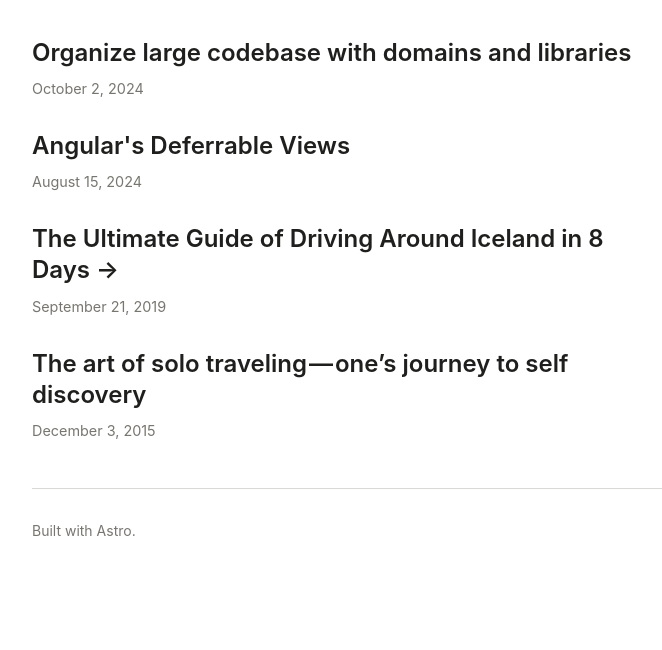
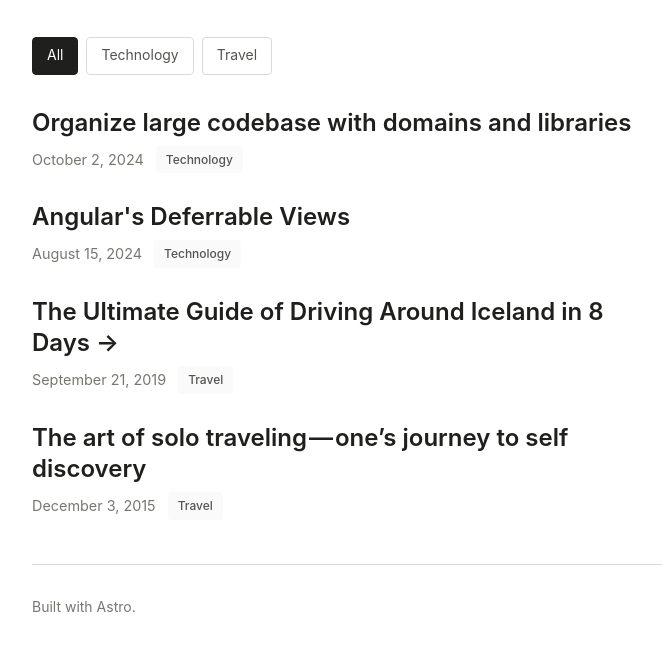
Before and after one commit to designcode/me, an Astro site: page / in a window 1280 px wide. Shown: the part 104-754 px from the top of the page, without its empty margins (292-954 px from the left). Built offline with nearby package versions, Linux system fonts and the light colour scheme; Astro itself is replaced by a stand-in of ours.

Commit message:
feat: category

````diff
--- a/src/layouts/PostLayout.astro
+++ b/src/layouts/PostLayout.astro
@@ -7,6 +7,7 @@ interface Props {
     date: string;
     description?: string;
     externalUrl?: string;
+    category?: string;
   };
 }
 
@@ -17,6 +18,7 @@ const { frontmatter } = Astro.props;
   <article>
     <header class="mb-12">
       <h1 class="text-4xl font-semibold leading-tight mb-3 text-primary mt-0">{frontmatter.title}</h1>
+      <div class="flex items-center gap-3">
         <time class="text-secondary text-sm">
           {new Date(frontmatter.date).toLocaleDateString('en-US', {
             year: 'numeric',
@@ -24,6 +26,10 @@ const { frontmatter } = Astro.props;
             day: 'numeric'
           })}
         </time>
+        {frontmatter.category && (
+          <span class="post-category">{frontmatter.category}</span>
+        )}
+      </div>
     </header>
     <div class="mb-12">
       <slot />
--- a/src/pages/index.astro
+++ b/src/pages/index.astro
@@ -8,9 +8,21 @@ const posts = Object.entries(postFiles).map(([path, post]: [string, any]) => ({
 })).sort(
   (a, b) => new Date(b.frontmatter.date).valueOf() - new Date(a.frontmatter.date).valueOf()
 );
+
+// Get unique categories
+const categories = [...new Set(posts.map(post => post.frontmatter.category).filter(Boolean))].sort();
 ---
 
 <BaseLayout title="designcode.me" description="Thoughts and Ramblings">
+  {categories.length > 0 && (
+    <div class="category-filter">
+      <button class="category-btn active" data-category="all">All</button>
+      {categories.map(category => (
+        <button class="category-btn" data-category={category}>{category}</button>
+      ))}
+    </div>
+  )}
+
   <div class="posts-list">
     {posts.map(post => {
       const isExternal = !!post.frontmatter.externalUrl;
@@ -18,13 +30,14 @@ const posts = Object.entries(postFiles).map(([path, post]: [string, any]) => ({
       const linkProps = isExternal ? { target: '_blank', rel: 'noopener noreferrer' } : {};
 
       return (
-        <article class="post-item">
+        <article class="post-item" data-category={post.frontmatter.category || 'uncategorized'}>
           <h2 class="post-title">
             <a href={linkUrl} class="post-link" {...linkProps}>
               {post.frontmatter.title}
               {isExternal && ' →'}
             </a>
           </h2>
+          <div class="post-meta">
             <p class="post-date">
               {new Date(post.frontmatter.date).toLocaleDateString('en-US', {
                 year: 'numeric',
@@ -32,6 +45,10 @@ const posts = Object.entries(postFiles).map(([path, post]: [string, any]) => ({
                 day: 'numeric'
               })}
             </p>
+            {post.frontmatter.category && (
+              <span class="post-category">{post.frontmatter.category}</span>
+            )}
+          </div>
           <p class="post-description">
             {post.frontmatter.description}
           </p>
@@ -40,3 +57,30 @@ const posts = Object.entries(postFiles).map(([path, post]: [string, any]) => ({
     })}
   </div>
 </BaseLayout>
+
+<script>
+  document.addEventListener('DOMContentLoaded', () => {
+    const categoryButtons = document.querySelectorAll('.category-btn');
+    const posts = document.querySelectorAll('.post-item');
+
+    categoryButtons.forEach(button => {
+      button.addEventListener('click', () => {
+        const selectedCategory = button.dataset.category;
+
+        // Update active state
+        categoryButtons.forEach(btn => btn.classList.remove('active'));
+        button.classList.add('active');
+
+        // Filter posts
+        posts.forEach(post => {
+          const postCategory = post.dataset.category;
+          if (selectedCategory === 'all' || postCategory === selectedCategory) {
+            post.style.display = '';
+          } else {
+            post.style.display = 'none';
+          }
+        });
+      });
+    });
+  });
+</script>
--- a/src/pages/posts/angular-deferrable-views.mdx
+++ b/src/pages/posts/angular-deferrable-views.mdx
@@ -2,6 +2,7 @@
 layout: ../../layouts/PostLayout.astro
 title: "Angular's Deferrable Views"
 date: "2024-08-15"
+category: "Technology"
 ---
 
 If you're following Angular development, there has been a rapid evolution in features and API. Angular 17 introduced template control flow that provides the mechanism to dynamically control how and when components and elements are rendered on the page.
@@ -14,7 +15,7 @@ To understand the how the deferrable work, we'll use some examples as we go. Con
 
 ```typescript
 @Component({
-  selector: 'app-root',
+  selector: "app-root",
   standalone: true,
   imports: [MyComponent],
   template: `
@@ -39,7 +40,7 @@ Let's replace the `@if` block with `@defer`
 
 ```typescript
 @Component({
-  selector: 'app-root',
+  selector: "app-root",
   standalone: true,
   imports: [MyComponent],
   template: `
@@ -68,21 +69,18 @@ Let's take a look at the other building blocks of deferrable that can be combine
 
 ```typescript
 @Component({
-  selector: 'app-root',
+  selector: "app-root",
   standalone: true,
   imports: [MyComponent],
   template: `
     <div class="container">
       @defer (when showComponent) {
       <MyComponent />
-      }
-      @placeholder {
+      } @placeholder {
       <button (click)="showComponent = true">Show Component</button>
-      }
-      @loading {
+      } @loading {
       <p>Loading MyComponent</p>
-      }
-      @error {
+      } @error {
       <p>MyComponent Failed to load</p>
       }
     </div>
@@ -107,7 +105,7 @@ This is the most basic variation of `on` condition. It makes `MyComponent` lazy
 
 ```typescript
 @Component({
-  selector: 'app-root',
+  selector: "app-root",
   standalone: true,
   imports: [MyComponent],
   template: `
@@ -127,7 +125,7 @@ Quite a powerful variation of `on` condition IMHO. It uses the [`requestIdleCall
 
 ```typescript
 @Component({
-  selector: 'app-root',
+  selector: "app-root",
   standalone: true,
   imports: [MyComponent],
   template: `
@@ -198,7 +196,7 @@ The `on interaction` condition allows us to defer the loading and rendering of c
 
 ```typescript
 @Component({
-  selector: 'app-root',
+  selector: "app-root",
   standalone: true,
   imports: [MyComponent],
   template: `
@@ -218,15 +216,14 @@ Alternatively, you can also use `placeholder` as the interaction trigger for def
 
 ```typescript
 @Component({
-  selector: 'app-root',
+  selector: "app-root",
   standalone: true,
   imports: [MyComponent],
   template: `
     <div class="container">
       @defer (on interaction) {
       <MyComponent />
-      }
-      @placeholder {
+      } @placeholder {
       <button>Show Component</button>
       }
     </div>
@@ -241,7 +238,7 @@ The `on hover` condition allows us to defer the rendering of component trigger e
 
 ```typescript
 @Component({
-  selector: 'app-root',
+  selector: "app-root",
   standalone: true,
   imports: [MyComponent],
   template: `
@@ -261,15 +258,14 @@ Alternatively, you can also use `placeholder` as the trigger for deferred conten
 
 ```typescript
 @Component({
-  selector: 'app-root',
+  selector: "app-root",
   standalone: true,
   imports: [MyComponent],
   template: `
     <div class="container">
       @defer (on hover) {
       <MyComponent />
-      }
-      @placeholder {
+      } @placeholder {
       <button>Show Component</button>
       }
     </div>
@@ -284,15 +280,14 @@ The `on timer` condition lets you delay the rendering of content based on time.
 
 ```typescript
 @Component({
-  selector: 'app-root',
+  selector: "app-root",
   standalone: true,
   imports: [MyComponent],
   template: `
     <div class="container">
       @defer (on timer(5000ms)) {
       <p>I will be rendered after 5 seconds!</p>
-      }
-      @placeholder {
+      } @placeholder {
       <p>I am a placeholder!</p>
       }
     </div>
@@ -307,7 +302,7 @@ Angular deferrable provides prefetching out of the box. What it means that you c
 
 ```typescript
 @Component({
-  selector: 'app-root',
+  selector: "app-root",
   standalone: true,
   imports: [MyComponent],
   template: `
@@ -381,15 +376,14 @@ In following example, we want to continue showing the placeholder for 500 millis
 
 ```typescript
 @Component({
-  selector: 'app-root',
+  selector: "app-root",
   standalone: true,
   imports: [MyComponent],
   template: `
     <div class="container">
       @defer (on interaction) {
       <MyComponent />
-      }
-      @placeholder (minimum 500) {
+      } @placeholder (minimum 500) {
       <button>Show Component</button>
       }
     </div>
@@ -402,17 +396,14 @@ Another example below allows us to show the `loading` block after 1 second and c
 
 ```typescript
 @Component({
-  selector: 'app-root',
+  selector: "app-root",
   standalone: true,
   imports: [MyComponent],
   template: `
     <div class="container">
       @defer (on interaction(trigger)) {
       <MyComponent />
-      }
-      @loading (after 1000; minimum 5000) {
-        Loading....
-      }
+      } @loading (after 1000; minimum 5000) { Loading.... }
 
       <button #trigger>Show Component</button>
     </div>
--- a/src/pages/posts/driving-around-iceland.mdx
+++ b/src/pages/posts/driving-around-iceland.mdx
@@ -1,6 +1,7 @@
 ---
-  layout: ../../layouts/PostLayout.astro
-  title: "The Ultimate Guide of Driving Around Iceland in 8 Days"
-  date: "2019-09-21"
-  externalUrl: "https://abbyontravel.com/2019/09/21/the-ultimate-guide-of-driving-around-iceland-in-8-days/"
+layout: ../../layouts/PostLayout.astro
+title: "The Ultimate Guide of Driving Around Iceland in 8 Days"
+date: "2019-09-21"
+externalUrl: "https://abbyontravel.com/2019/09/21/the-ultimate-guide-of-driving-around-iceland-in-8-days/"
+category: "Travel"
 ---
--- a/src/pages/posts/organizing-large-codebases.mdx
+++ b/src/pages/posts/organizing-large-codebases.mdx
@@ -2,6 +2,7 @@
 layout: ../../layouts/PostLayout.astro
 title: "Organize large codebase with domains and libraries"
 date: "2024-10-02"
+category: "Technology"
 ---
 
 We have all experienced how quickly frontend applications can become overwhelming as projects grow in size and scope. One effective way to maintain structure and scalability is by applying Domain-Driven Design (DDD), a methodology that focuses on aligning the codebase with core business logic. Traditionally associated with backend systems, DDD can also bring significant benefits to the frontend, creating more modular, maintainable, and understandable code with clear boundaries.
--- a/src/pages/posts/solo-traveling.mdx
+++ b/src/pages/posts/solo-traveling.mdx
@@ -2,6 +2,7 @@
 layout: ../../layouts/PostLayout.astro
 title: "The art of solo traveling — one’s journey to self discovery"
 date: "2015-12-03"
+category: "Travel"
 ---
 
 I did my first trip across Western Europe back in 2014 together with 3 other friends. I’ve traveled with friends in past but it was not longer than a week. In that particular trip, we were together for 17 days across 6 different countries. First few days were fun and then we started to had conflicts.
--- a/src/styles/global.css
+++ b/src/styles/global.css
@@ -134,6 +134,36 @@ article hr {
   margin-bottom: var(--spacing-2xl);
 }
 
+/* Category Filter */
+.category-filter {
+  display: flex;
+  gap: 0.5rem;
+  flex-wrap: wrap;
+  margin-bottom: 2rem;
+}
+
+.category-btn {
+  padding: 0.4rem 0.875rem;
+  border: 1px solid var(--color-tertiary);
+  background: transparent;
+  color: var(--color-foreground);
+  border-radius: var(--radius-md);
+  cursor: pointer;
+  font-size: 0.875rem;
+  transition: all 0.2s;
+}
+
+.category-btn:hover {
+  border-color: var(--color-secondary);
+  color: var(--color-primary);
+}
+
+.category-btn.active {
+  background: var(--color-primary);
+  color: white;
+  border-color: var(--color-primary);
+}
+
 /* Posts List */
 .posts-list {
   display: flex;
@@ -149,10 +179,27 @@ article hr {
   text-decoration: none;
 }
 
+.post-meta {
+  display: flex;
+  align-items: center;
+  gap: 0.75rem;
+  margin-bottom: 0.75rem;
+}
+
 .post-date {
   color: var(--color-secondary);
   font-size: 0.9rem;
-  margin-bottom: 0.75rem;
+  margin: 0;
+}
+
+.post-category {
+  display: inline-block;
+  padding: 0.25rem 0.625rem;
+  background: var(--color-bg);
+  color: var(--color-foreground);
+  border-radius: var(--radius-md);
+  font-size: 0.75rem;
+  font-weight: 500;
 }
 
 .post-description {
````
Lines whose indentation alone changed are shown as unchanged.
